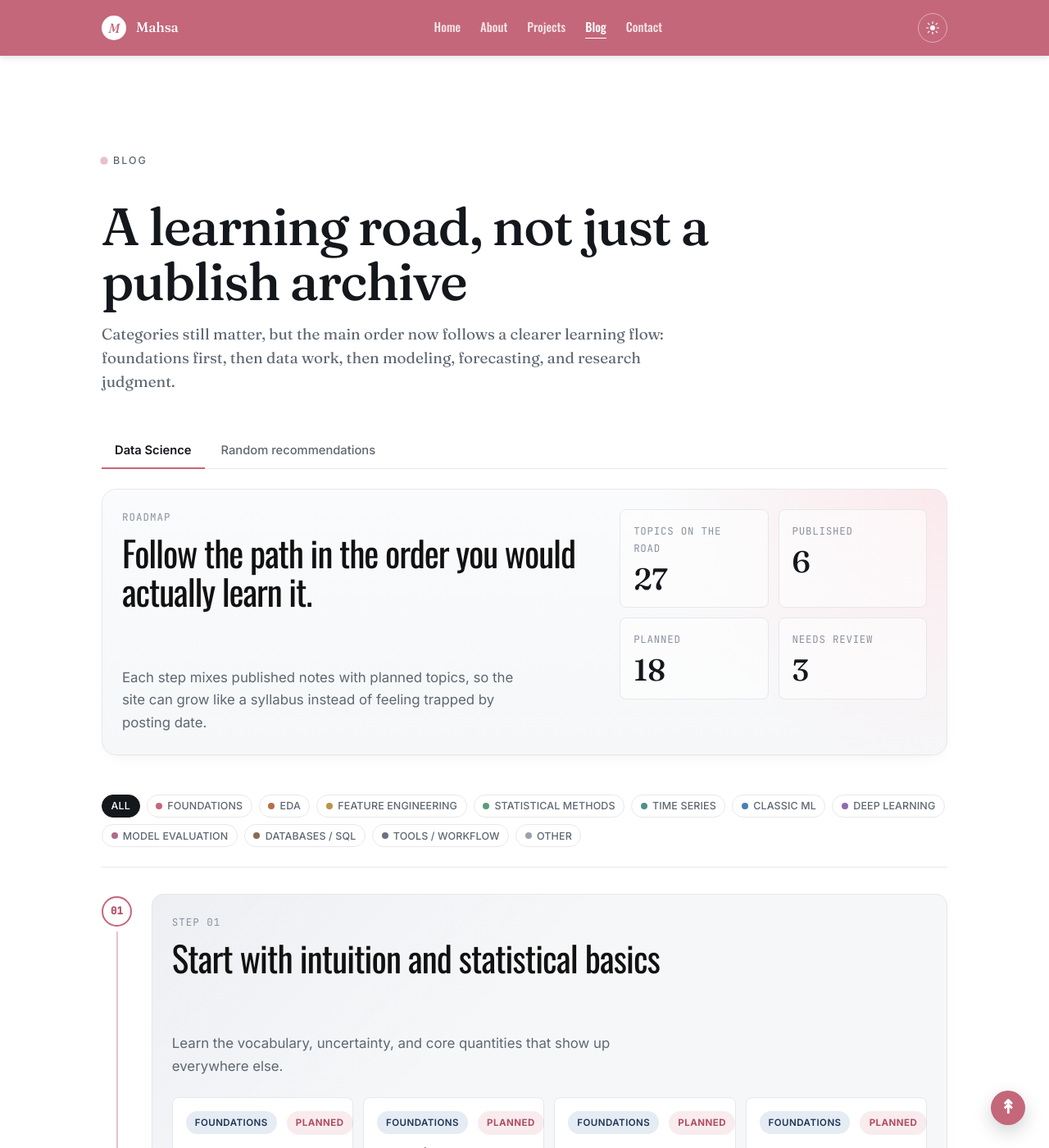
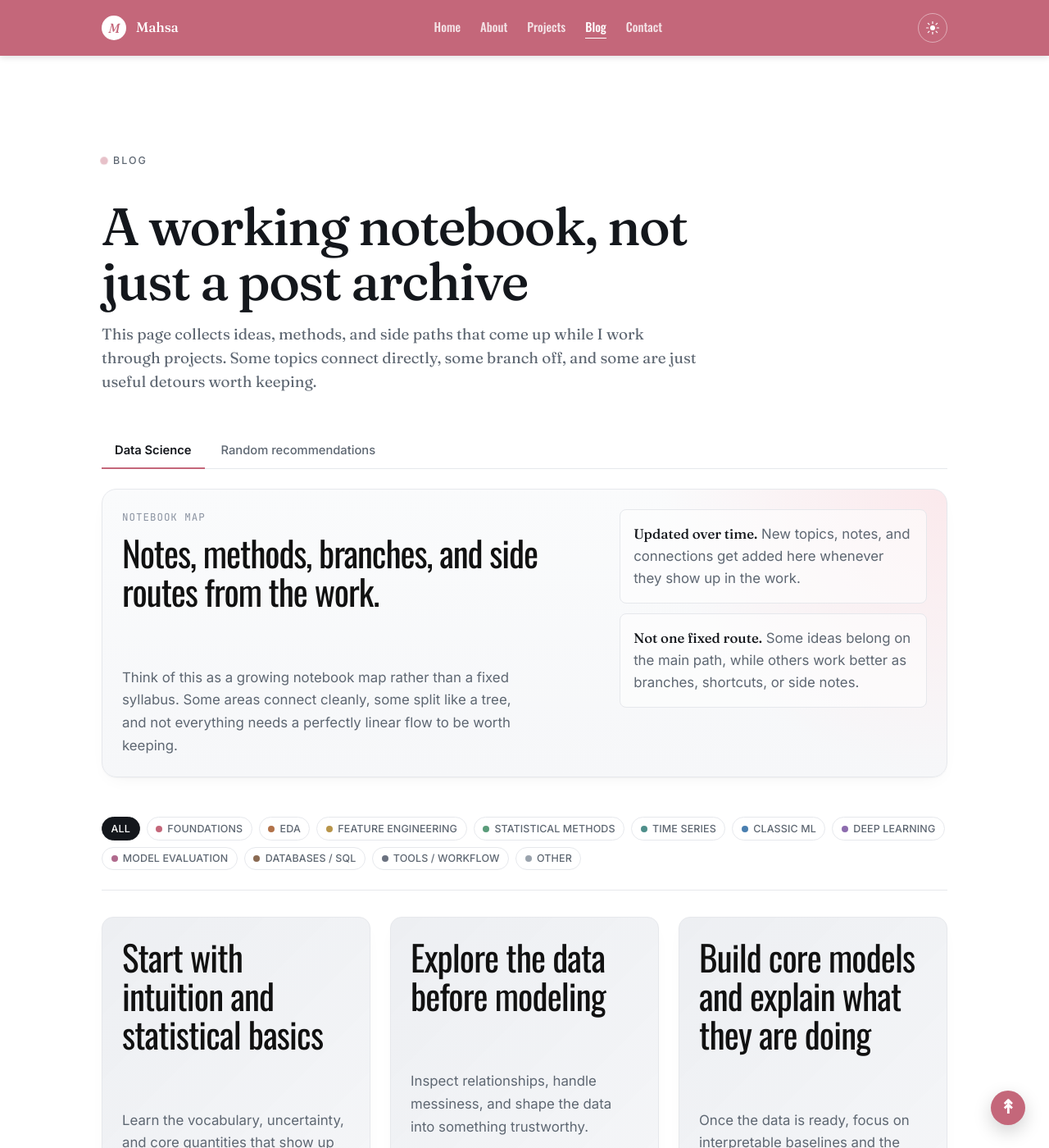
Before and after one commit to mahsa-agz/mahsa-agz.github.io, a Jekyll site: the page built from blog/index.html, in a window 1280 px wide and 1400 px high. Shown: the whole window at 82% size. Built offline with Jekyll 4.4.1, drawn with Linux system fonts in a browser that asks for light colours; some of the changed text lies outside the part shown.

Commit message:
added new blog

```diff
--- a/blog/index.html
+++ b/blog/index.html
@@ -3,28 +3,12 @@ title: Blog
 description: "Data science notes and recommendations by Mahsa Aghazadeh."
 permalink: /blog/
 ---
-{%- assign total_topics = 0 -%}
-{%- assign published_topics = 0 -%}
-{%- assign planned_topics = 0 -%}
-{%- assign review_topics = 0 -%}
-{%- for step in site.data.learning_roadmap -%}
-  {%- for item in step.items -%}
-    {%- assign total_topics = total_topics | plus: 1 -%}
-    {%- if item.status == "published" -%}
-      {%- assign published_topics = published_topics | plus: 1 -%}
-    {%- elsif item.status == "needs-review" -%}
-      {%- assign review_topics = review_topics | plus: 1 -%}
-    {%- else -%}
-      {%- assign planned_topics = planned_topics | plus: 1 -%}
-    {%- endif -%}
-  {%- endfor -%}
-{%- endfor -%}
 <header class="page-header" data-reveal>
   <p class="eyebrow"><span class="eyebrow__dot"></span>Blog</p>
-  <h1 class="page-header__title">A learning road, not just a publish archive</h1>
+  <h1 class="page-header__title">A working notebook, not just a post archive</h1>
   <p class="page-header__lede">
-    Categories still matter, but the main order now follows a clearer learning flow:
-    foundations first, then data work, then modeling, forecasting, and research judgment.
+    This page collects ideas, methods, and side paths that come up while I work through projects.
+    Some topics connect directly, some branch off, and some are just useful detours worth keeping.
   </p>
 </header>
 
@@ -36,34 +20,26 @@ permalink: /blog/
     </div>
 
     <div class="tabs__panel" role="tabpanel" id="blog-panel-notes" aria-labelledby="blog-tab-notes">
-      <section class="roadmap-hero" aria-label="Learning roadmap summary">
+      <section class="roadmap-hero" aria-label="Learning map notes">
         <div class="roadmap-hero__copy">
-          <p class="roadmap-hero__eyebrow">Roadmap</p>
-          <h2 class="roadmap-hero__title">Follow the path in the order you would actually learn it.</h2>
+          <p class="roadmap-hero__eyebrow">Notebook map</p>
+          <h2 class="roadmap-hero__title">Notes, methods, branches, and side routes from the work.</h2>
           <p class="roadmap-hero__lede">
-            Each step mixes published notes with planned topics, so the site can grow like a syllabus
-            instead of feeling trapped by posting date.
+            Think of this as a growing notebook map rather than a fixed syllabus. Some areas connect cleanly,
+            some split like a tree, and not everything needs a perfectly linear flow to be worth keeping.
           </p>
         </div>
 
-        <dl class="roadmap-stats">
-          <div class="roadmap-stats__item">
-            <dt>Topics on the road</dt>
-            <dd>{{ total_topics }}</dd>
+        <div class="roadmap-hero__notes" aria-label="Map notes">
+          <p class="roadmap-note">
+            <strong>Updated over time.</strong>
+            New topics, notes, and connections get added here whenever they show up in the work.
+          </p>
+          <p class="roadmap-note">
+            <strong>Not one fixed route.</strong>
+            Some ideas belong on the main path, while others work better as branches, shortcuts, or side notes.
+          </p>
         </div>
-          <div class="roadmap-stats__item">
-            <dt>Published</dt>
-            <dd>{{ published_topics }}</dd>
-          </div>
-          <div class="roadmap-stats__item">
-            <dt>Planned</dt>
-            <dd>{{ planned_topics }}</dd>
-          </div>
-          <div class="roadmap-stats__item">
-            <dt>Needs review</dt>
-            <dd>{{ review_topics }}</dd>
-          </div>
-        </dl>
       </section>
 
       <div class="post-filter" data-filter="notes" role="toolbar" aria-label="Filter notes by category">
@@ -76,21 +52,15 @@ permalink: /blog/
       <div class="roadmap" data-filterable="notes">
         {%- for step in site.data.learning_roadmap -%}
           <article class="roadmap-step" data-filter-group>
-            <div class="roadmap-step__marker" aria-hidden="true">
-              <span class="roadmap-step__number">{{ step.step }}</span>
-            </div>
-
             <div class="roadmap-step__body">
               <header class="roadmap-step__head">
-                <p class="roadmap-step__eyebrow">Step {{ step.step }}</p>
                 <h2 class="roadmap-step__title">{{ step.title }}</h2>
                 <p class="roadmap-step__lede">{{ step.lede }}</p>
               </header>
 
               <ul class="roadmap-topics">
                 {%- for item in step.items -%}
-                  <li class="roadmap-topic" data-category="{{ item.categories | join: '|' }}" data-status="{{ item.status }}">
-                    <div class="roadmap-topic__meta">
+                  <li class="roadmap-topic" data-category="{{ item.categories | join: '|' }}">
                     <div class="roadmap-topic__chips" aria-label="Categories">
                       {%- for category_slug in item.categories -%}
                         {%- assign category_label = category_slug -%}
@@ -101,11 +71,6 @@ permalink: /blog/
                         {%- endfor -%}
                         <span class="topic-chip">{{ category_label }}</span>
                       {%- endfor -%}
-                      </div>
-
-                      <span class="roadmap-topic__status roadmap-topic__status--{{ item.status }}">
-                        {{ item.status_label }}
-                      </span>
                     </div>
 
                     {%- if item.url -%}
@@ -127,7 +92,7 @@ permalink: /blog/
         {%- endfor -%}
 
         <div class="post-list__empty roadmap__empty" data-filter-empty hidden>
-          No roadmap topics in this category yet. Add one to the path and it will show up here.
+          No notebook topics in this category yet. Add one to the map and it will show up here.
         </div>
       </div>
     </div>
--- a/styles/main.css
+++ b/styles/main.css
@@ -1940,93 +1940,47 @@ main {
   max-width: 48ch;
 }
 
-.roadmap-stats {
-  margin: 0;
+.roadmap-hero__notes {
   display: grid;
-  grid-template-columns: repeat(2, minmax(0, 1fr));
   gap: var(--sp-3);
 }
 
-.roadmap-stats__item {
+.roadmap-note {
   margin: 0;
   padding: var(--sp-4);
   border-radius: var(--radius-sm);
   background: rgba(255, 255, 255, 0.58);
   border: 1px solid var(--hairline);
-}
-
-:root[data-theme="dark"] .roadmap-stats__item {
+  color: var(--ink-soft);
+  line-height: 1.6;
+}
+
+:root[data-theme="dark"] .roadmap-note {
   background: rgba(24, 29, 36, 0.88);
 }
 
-.roadmap-stats__item dt {
-  margin: 0 0 var(--sp-2);
-  font-size: var(--fs-xs);
-  letter-spacing: 0.06em;
-  text-transform: uppercase;
-  color: var(--ink-muted);
-  font-family: var(--font-mono);
-}
-
-.roadmap-stats__item dd {
-  margin: 0;
-  font-family: var(--font-display);
-  font-size: clamp(1.7rem, 3vw, 2.3rem);
-  font-weight: 500;
+.roadmap-note strong {
   color: var(--ink);
-  line-height: 1;
+  font-family: var(--font-display);
+  font-weight: 500;
 }
 
 .roadmap {
-  position: relative;
-  display: flex;
-  flex-direction: column;
-  gap: var(--sp-6);
-}
-
-.roadmap::before {
-  content: "";
-  position: absolute;
-  top: 1.6rem;
-  bottom: 1.6rem;
-  left: 1.15rem;
-  width: 2px;
-  background: linear-gradient(180deg, var(--rose) 0%, var(--accent) 100%);
-  opacity: 0.4;
+  display: grid;
+  grid-template-columns: repeat(auto-fit, minmax(280px, 1fr));
+  gap: var(--sp-5);
 }
 
 .roadmap-step {
-  position: relative;
-  display: grid;
-  grid-template-columns: 2.3rem minmax(0, 1fr);
-  gap: var(--sp-5);
-  align-items: start;
-}
-
-.roadmap-step__marker {
-  position: relative;
-  z-index: 1;
-  display: flex;
-  justify-content: center;
-  padding-top: 0.2rem;
-}
-
-.roadmap-step__number {
-  display: inline-grid;
-  place-items: center;
-  width: 2.3rem;
-  height: 2.3rem;
-  border-radius: 50%;
-  background: var(--bg);
-  border: 2px solid var(--rose);
-  color: var(--rose-2);
-  font-family: var(--font-mono);
-  font-size: var(--fs-xs);
-  font-weight: 600;
-  box-shadow: 0 0 0 6px var(--bg);
+  display: block;
+}
+
+.roadmap-step[hidden] {
+  display: none;
 }
 
 .roadmap-step__body {
+  height: 100%;
   padding: var(--sp-5);
   border-radius: var(--radius);
   border: 1px solid var(--hairline);
@@ -2040,15 +1994,6 @@ main {
   margin-bottom: var(--sp-5);
 }
 
-.roadmap-step__eyebrow {
-  margin: 0 0 var(--sp-2);
-  font-family: var(--font-mono);
-  font-size: var(--fs-xs);
-  letter-spacing: 0.08em;
-  text-transform: uppercase;
-  color: var(--ink-muted);
-}
-
 .roadmap-step__title {
   margin: 0 0 var(--sp-2);
   font-family: var(--font-display);
@@ -2068,8 +2013,8 @@ main {
   list-style: none;
   margin: 0;
   padding: 0;
-  display: grid;
-  grid-template-columns: repeat(auto-fit, minmax(220px, 1fr));
+  display: flex;
+  flex-direction: column;
   gap: var(--sp-3);
 }
 
@@ -2086,17 +2031,14 @@ main {
     box-shadow 0.25s var(--ease);
 }
 
+.roadmap-topic[hidden] {
+  display: none;
+}
+
 .roadmap-topic:hover {
   transform: translateY(-2px);
   border-color: var(--line);
   box-shadow: var(--shadow-soft);
-}
-
-.roadmap-topic__meta {
-  display: flex;
-  justify-content: space-between;
-  gap: var(--sp-3);
-  align-items: flex-start;
 }
 
 .roadmap-topic__chips {
@@ -2119,39 +2061,6 @@ main {
   text-transform: uppercase;
 }
 
-.roadmap-topic__status {
-  flex-shrink: 0;
-  display: inline-flex;
-  align-items: center;
-  justify-content: center;
-  min-height: 1.8rem;
-  padding: 0 0.7rem;
-  border-radius: 999px;
-  font-size: 0.72rem;
-  font-weight: 700;
-  letter-spacing: 0.04em;
-  text-transform: uppercase;
-}
-
-.roadmap-topic__status--published {
-  background: rgba(29, 53, 87, 0.12);
-  color: var(--accent);
-}
-
-.roadmap-topic__status--planned {
-  background: rgba(196, 103, 122, 0.12);
-  color: var(--rose-2);
-}
-
-.roadmap-topic__status--needs-review {
-  background: rgba(184, 149, 74, 0.16);
-  color: #8b6a1f;
-}
-
-:root[data-theme="dark"] .roadmap-topic__status--needs-review {
-  color: #e2c98d;
-}
-
 .roadmap-topic__title {
   margin: 0;
   color: var(--ink);
@@ -2208,31 +2117,8 @@ a.roadmap-topic__title:hover {
 }
 
 @media (max-width: 640px) {
-  .roadmap::before {
-    left: 1rem;
-  }
-
-  .roadmap-step {
-    grid-template-columns: 2rem minmax(0, 1fr);
-    gap: var(--sp-4);
-  }
-
-  .roadmap-step__number {
-    width: 2rem;
-    height: 2rem;
-    box-shadow: 0 0 0 4px var(--bg);
-  }
-
   .roadmap-step__body,
   .roadmap-hero {
     padding: var(--sp-4);
   }
-
-  .roadmap-stats {
-    grid-template-columns: 1fr 1fr;
-  }
-
-  .roadmap-topic__meta {
-    flex-direction: column;
-  }
-}
+}
```
Also changed, not shown: _data/learning_roadmap.yml (+23 -56 lines), README.md. Lines whose indentation alone changed are shown as unchanged.
